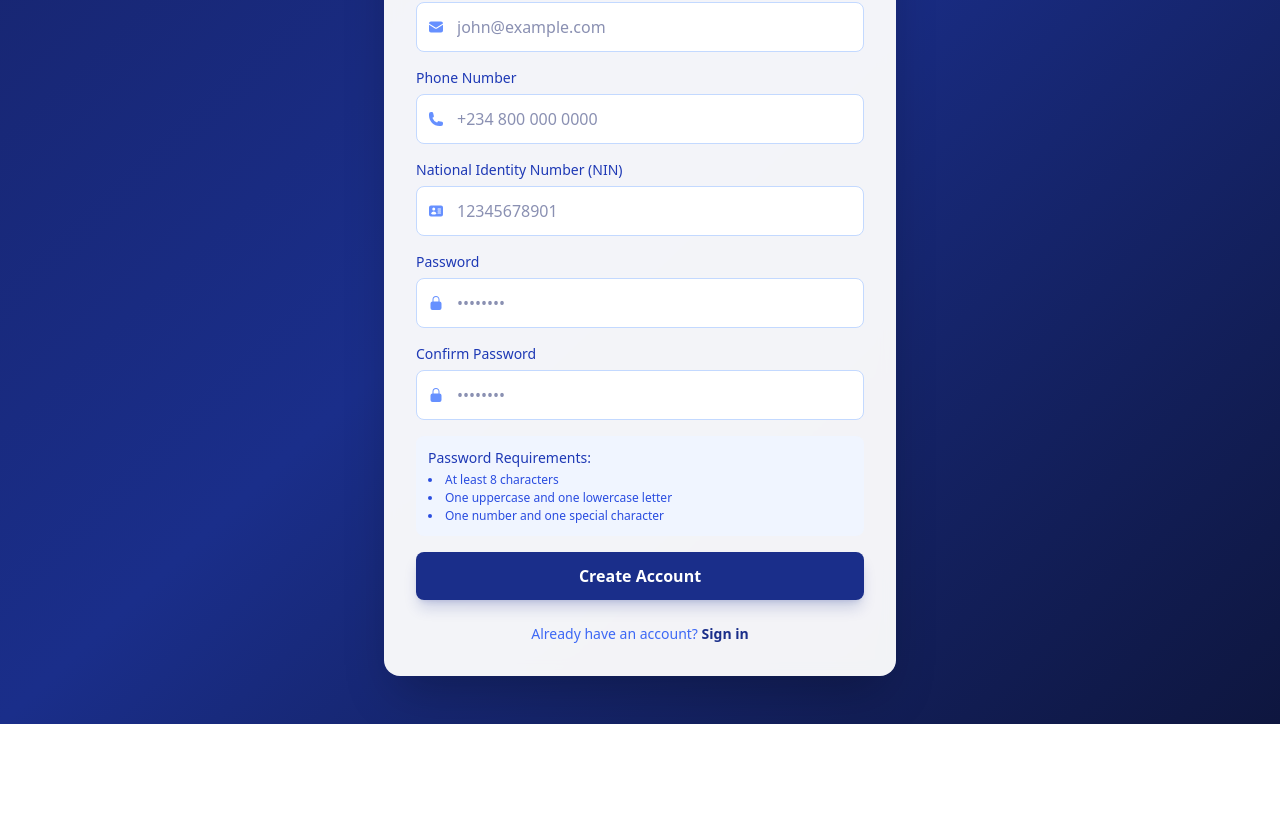
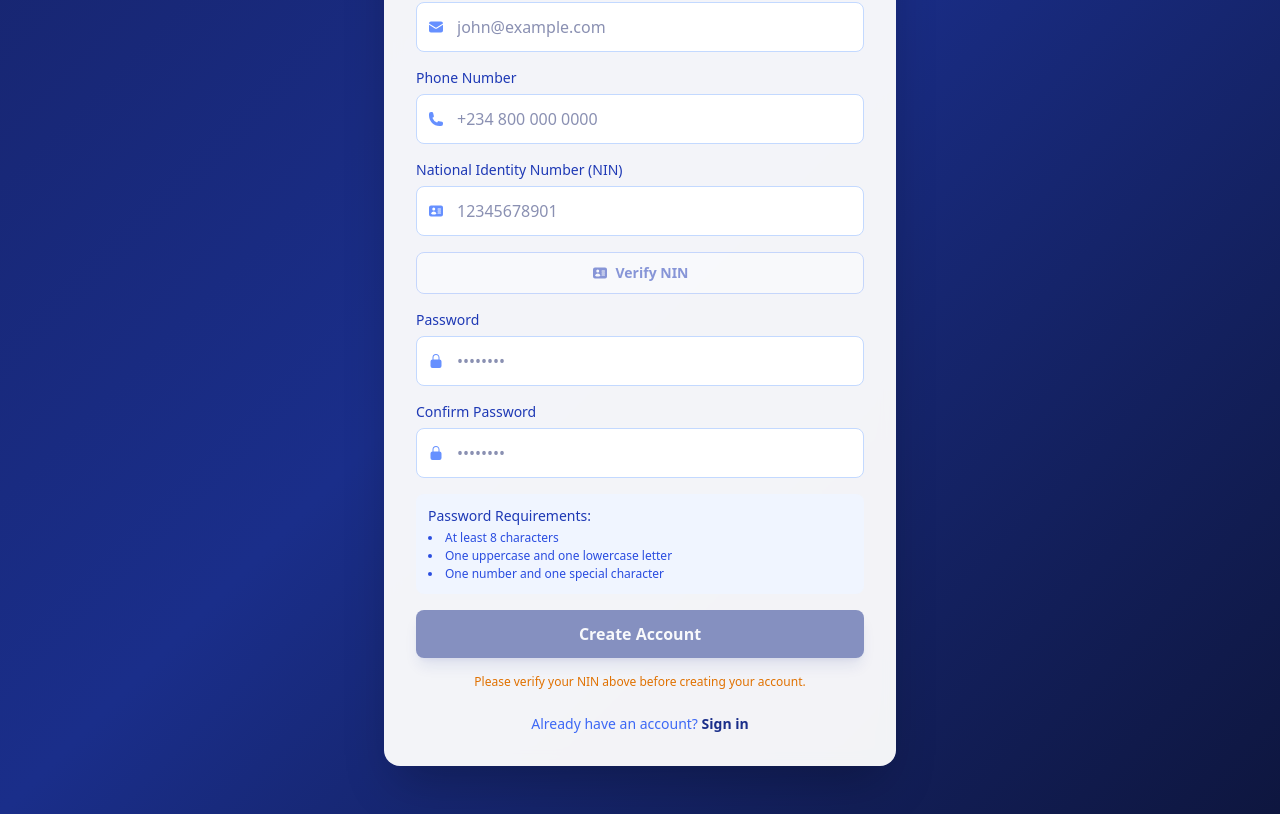
Before and after one commit to tushydan007/s4, a React (Vite) app in the folder client/: page /register in a window 1280 px wide. Shown: the part 524-1338 px from the top of the page. Before the commit the page ends 1248 px from the top, so only its background shows below. Built offline with nearby package versions, Linux system fonts and the light colour scheme; no server answers.

Commit message:
Implemented NIN validation functionality

```diff
--- a/client/src/pages/DashboardPage.tsx
+++ b/client/src/pages/DashboardPage.tsx
@@ -45,6 +45,10 @@ export default function DashboardPage() {
   const { data: stations } = useGetStationsQuery();
   const { isConnected } = useWebSocket();
 
+  // Keep a ref so the map contextmenu closure always reads the latest user
+  const userRef = useRef(user);
+  userRef.current = user;
+
   const [mapLoaded, setMapLoaded] = useState(false);
 
   // Initialize map
@@ -77,10 +81,15 @@ export default function DashboardPage() {
 
     // Right-click to add report
     mapInstance.on("contextmenu", (e) => {
-      if (!user?.is_fully_verified) {
-        toast.error(
-          "Please complete NIN and email verification to post reports.",
-        );
+      const currentUser = userRef.current;
+      if (!currentUser?.is_fully_verified) {
+        const msg =
+          !currentUser?.email_verified && !currentUser?.nin_verified
+            ? "Please verify your email address and NIN to post reports."
+            : !currentUser?.email_verified
+              ? "Please verify your email address to post reports."
+              : "Please verify your NIN to post reports.";
+        toast.error(msg);
         return;
       }
       dispatch(openUploadModal({ lat: e.lngLat.lat, lng: e.lngLat.lng }));
@@ -216,9 +225,13 @@ export default function DashboardPage() {
 
   const handleAddReport = () => {
     if (!user?.is_fully_verified) {
-      toast.error(
-        "Please complete NIN and email verification to post reports.",
-      );
+      const msg =
+        !user?.email_verified && !user?.nin_verified
+          ? "Please verify your email address and NIN to post reports."
+          : !user?.email_verified
+            ? "Please verify your email address to post reports."
+            : "Please verify your NIN to post reports.";
+      toast.error(msg);
       return;
     }
     // Use map center as default location
--- a/client/src/pages/RegisterPage.tsx
+++ b/client/src/pages/RegisterPage.tsx
@@ -1,3 +1,4 @@
+import { useState, useEffect } from "react";
 import { Link, useNavigate } from "react-router-dom";
 import { useForm } from "react-hook-form";
 import { zodResolver } from "@hookform/resolvers/zod";
@@ -10,10 +11,15 @@ import {
   HiUser,
   HiPhone,
   HiIdentification,
+  HiCheckCircle,
+  HiXCircle,
 } from "react-icons/hi2";
 
 import { registerSchema, type RegisterFormData } from "@/schemas/authSchemas";
-import { useRegisterMutation } from "@/store/api/authApi";
+import {
+  useRegisterMutation,
+  usePreVerifyNINMutation,
+} from "@/store/api/authApi";
 import Input from "@/components/ui/Input";
 import Button from "@/components/ui/Button";
 import type { ApiError } from "@/types";
@@ -21,17 +27,60 @@ import type { ApiError } from "@/types";
 export default function RegisterPage() {
   const navigate = useNavigate();
   const [register, { isLoading }] = useRegisterMutation();
+  const [preVerifyNIN, { isLoading: isVerifyingNIN }] =
+    usePreVerifyNINMutation();
+  const [ninStatus, setNinStatus] = useState<"idle" | "verified" | "failed">(
+    "idle",
+  );
 
   const {
     register: registerField,
     handleSubmit,
     formState: { errors },
     setError,
+    watch,
+    trigger,
   } = useForm<RegisterFormData>({
     resolver: zodResolver(registerSchema),
   });
 
+  const ninValue = watch("nin");
+  const firstNameValue = watch("first_name");
+  const lastNameValue = watch("last_name");
+
+  // Reset NIN verification whenever NIN or name fields change
+  useEffect(() => {
+    setNinStatus("idle");
+  }, [ninValue, firstNameValue, lastNameValue]);
+
+  const handleVerifyNIN = async () => {
+    const isValid = await trigger(["nin", "first_name", "last_name"]);
+    if (!isValid) return;
+    try {
+      await preVerifyNIN({
+        nin: ninValue.trim(),
+        first_name: firstNameValue.trim(),
+        last_name: lastNameValue.trim(),
+      }).unwrap();
+      setNinStatus("verified");
+      toast.success("NIN verified successfully!");
+    } catch (err) {
+      const error = err as { data?: ApiError };
+      setNinStatus("failed");
+      setError("nin", {
+        message: String(
+          error.data?.error ??
+            "NIN verification failed. Please check your NIN.",
+        ),
+      });
+    }
+  };
+
   const onSubmit = async (data: RegisterFormData) => {
+    if (ninStatus !== "verified") {
+      toast.error("Please verify your NIN before creating an account.");
+      return;
+    }
     try {
       await register(data).unwrap();
       toast.success(
@@ -152,6 +201,47 @@ export default function RegisterPage() {
               {...registerField("nin")}
             />
 
+            {/* NIN verification button */}
+            <button
+              type="button"
+              onClick={handleVerifyNIN}
+              disabled={
+                isVerifyingNIN ||
+                ninStatus === "verified" ||
+                !ninValue ||
+                ninValue.length !== 11
+              }
+              className={`w-full flex items-center justify-center gap-2 py-2.5 px-4 rounded-lg border text-sm font-semibold transition-all duration-200 focus:outline-none focus:ring-2 focus:ring-navy-500/30 disabled:opacity-50 disabled:cursor-not-allowed ${
+                ninStatus === "verified"
+                  ? "bg-emerald-50 border-emerald-300 text-emerald-700 cursor-default"
+                  : ninStatus === "failed"
+                    ? "bg-red-50 border-red-300 text-red-700 hover:bg-red-100"
+                    : "bg-white border-navy-300 text-navy-700 hover:bg-navy-50"
+              }`}
+            >
+              {isVerifyingNIN ? (
+                <>
+                  <span className="w-4 h-4 border-2 border-navy-400 border-t-transparent rounded-full animate-spin" />
+                  Verifying NIN...
+                </>
+              ) : ninStatus === "verified" ? (
+                <>
+                  <HiCheckCircle className="w-4 h-4" />
+                  NIN Verified
+                </>
+              ) : ninStatus === "failed" ? (
+                <>
+                  <HiXCircle className="w-4 h-4" />
+                  Retry NIN Verification
+                </>
+              ) : (
+                <>
+                  <HiIdentification className="w-4 h-4" />
+                  Verify NIN
+                </>
+              )}
+            </button>
+
             <Input
               label="Password"
               type="password"
@@ -186,9 +276,15 @@ export default function RegisterPage() {
               isLoading={isLoading}
               className="w-full"
               size="lg"
+              disabled={ninStatus !== "verified"}
             >
               Create Account
             </Button>
+            {ninStatus !== "verified" && (
+              <p className="text-xs text-amber-600 text-center">
+                Please verify your NIN above before creating your account.
+              </p>
+            )}
           </form>
 
           <p className="text-center text-sm text-navy-500 mt-6">
--- a/client/src/store/api/authApi.ts
+++ b/client/src/store/api/authApi.ts
@@ -109,6 +109,17 @@ export const authApi = createApi({
       invalidatesTags: ["User"],
     }),
 
+    preVerifyNIN: builder.mutation<
+      { verified: boolean; message: string },
+      { nin: string; first_name: string; last_name: string }
+    >({
+      query: (data) => ({
+        url: "/users/nin/pre-verify/",
+        method: "POST",
+        body: data,
+      }),
+    }),
+
     getProfile: builder.query<User, void>({
       query: () => "/users/profile/",
       providesTags: ["User"],
@@ -144,6 +155,7 @@ export const {
   useVerifyLoginOTPMutation,
   useDisableTwoFactorMutation,
   useVerifyNINMutation,
+  usePreVerifyNINMutation,
   useGetProfileQuery,
   useUpdateProfileMutation,
   useLogoutMutation,
```
Also changed, not shown: 2 other files (tests, documents, lock files or other folders).
